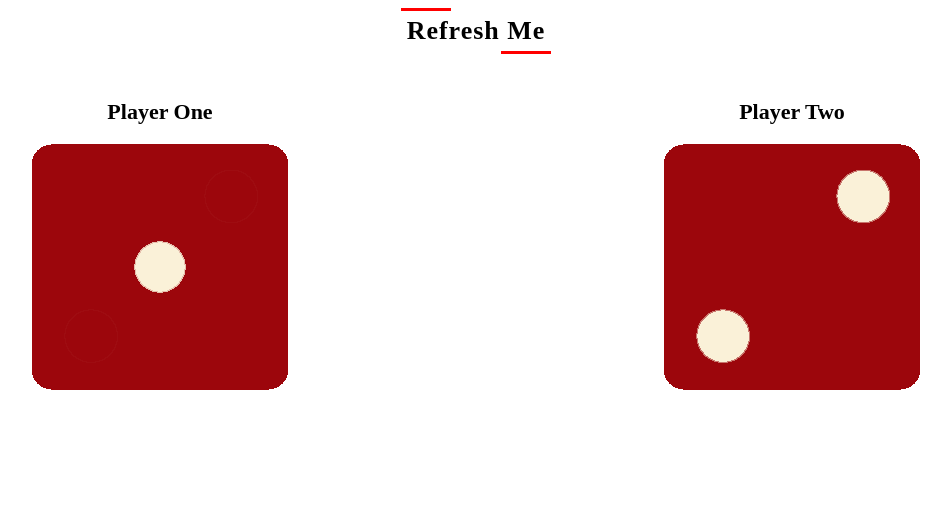
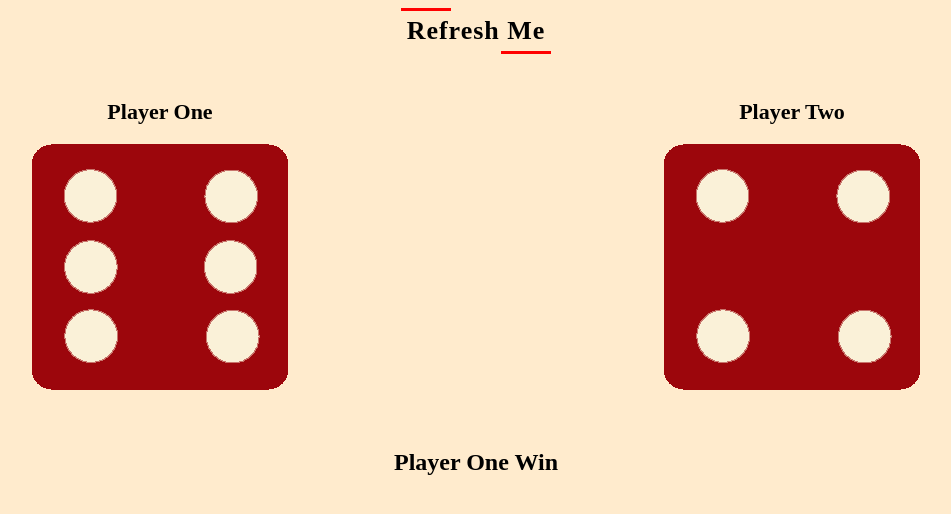
Before and after one commit to Notju/HTML-CSS-JAVASCRIPT-Project, a plain HTML site: page Simple Dice Project/images/images/index.html in a window 1280 px wide. Shown: the whole page, without its empty margins (164-1115 px from the left). Drawn offline with Linux system fonts and the light colour scheme.

Commit message:
Stage 2 Complete with js

```diff
--- a/Simple Dice Project/images/images/index.html
+++ b/Simple Dice Project/images/images/index.html
@@ -17,9 +17,9 @@
             <h1 id="P2">Player Two</h1>
             <img src="Images/dice2.png" alt="" id="im2">
         </div>
-
     </div>
 
-
+    <h2 id="winner"></h2>
+    <script src="script.js"></script>
 </body>
 </html>
--- /dev/null
+++ b/Simple Dice Project/images/images/script.js
@@ -0,0 +1,22 @@
+let randomnumber1=parseInt(Math.random()*6)+1;
+let randomnumber2=parseInt(Math.random()*6)+1;
+
+let img1=document.getElementById("im1")
+let img2=document.getElementById("im2")
+
+img1.setAttribute('src',`./Images/dice${randomnumber1}.png`)
+img2.src=(`./Images/dice${randomnumber2}.png`)
+
+
+let win= document.getElementById('winner')
+if(randomnumber1==randomnumber2){
+    win.innerText="Draw"
+}
+else if(randomnumber1>randomnumber2){
+   win.innerText="Player One Win";
+}
+
+else{
+    win.innerText="Player Two Win"
+
+}
--- a/Simple Dice Project/images/images/style.css
+++ b/Simple Dice Project/images/images/style.css
@@ -1,3 +1,6 @@
+body{
+    background-color: blanchedalmond;
+}
 #heading{
     font-size: 26px;
     font-weight: 700;
@@ -37,3 +40,7 @@
     text-align: center;
 
 }
+h2{
+    text-align: center;
+    margin-top: 50px;
+}
```
